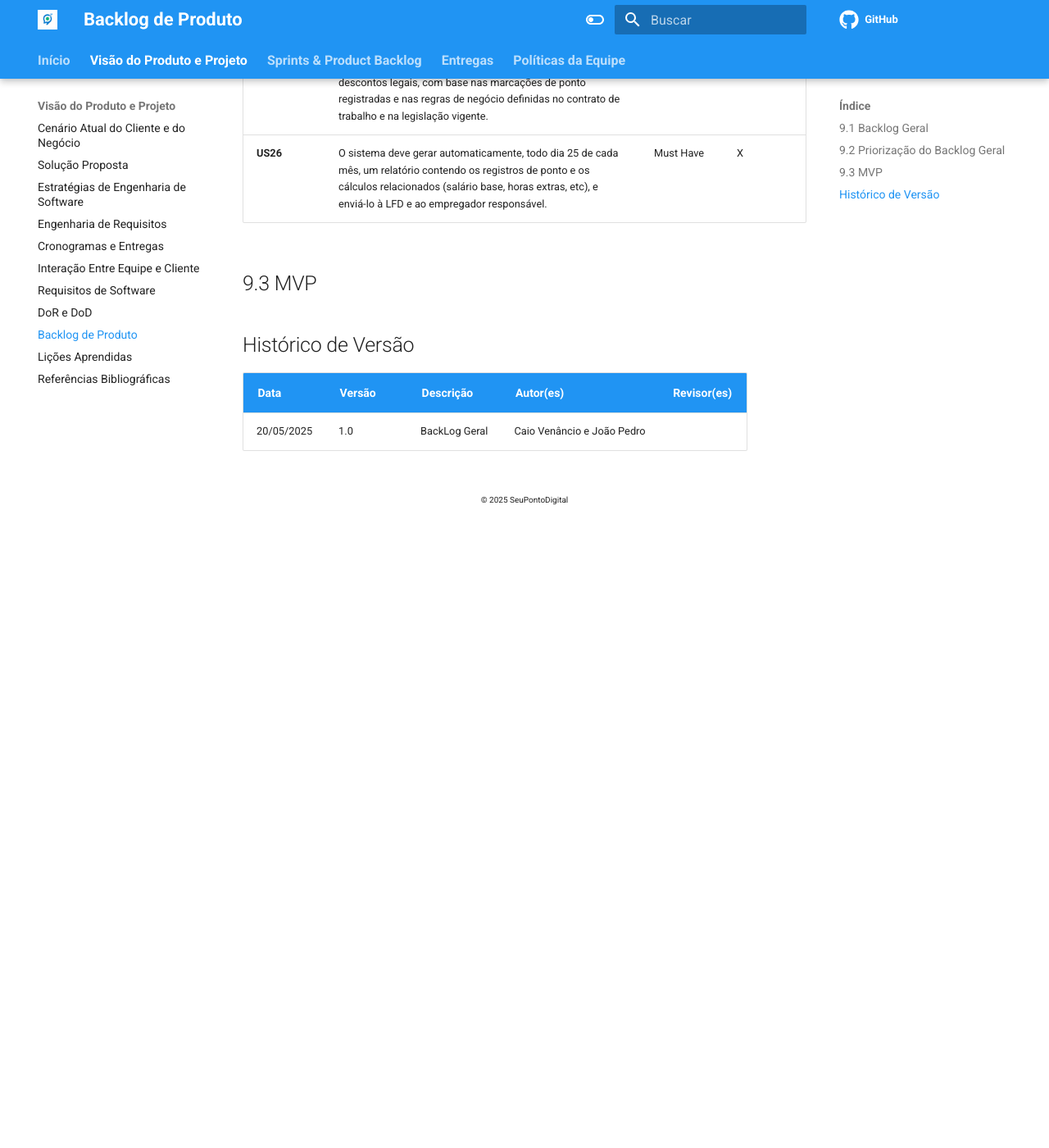
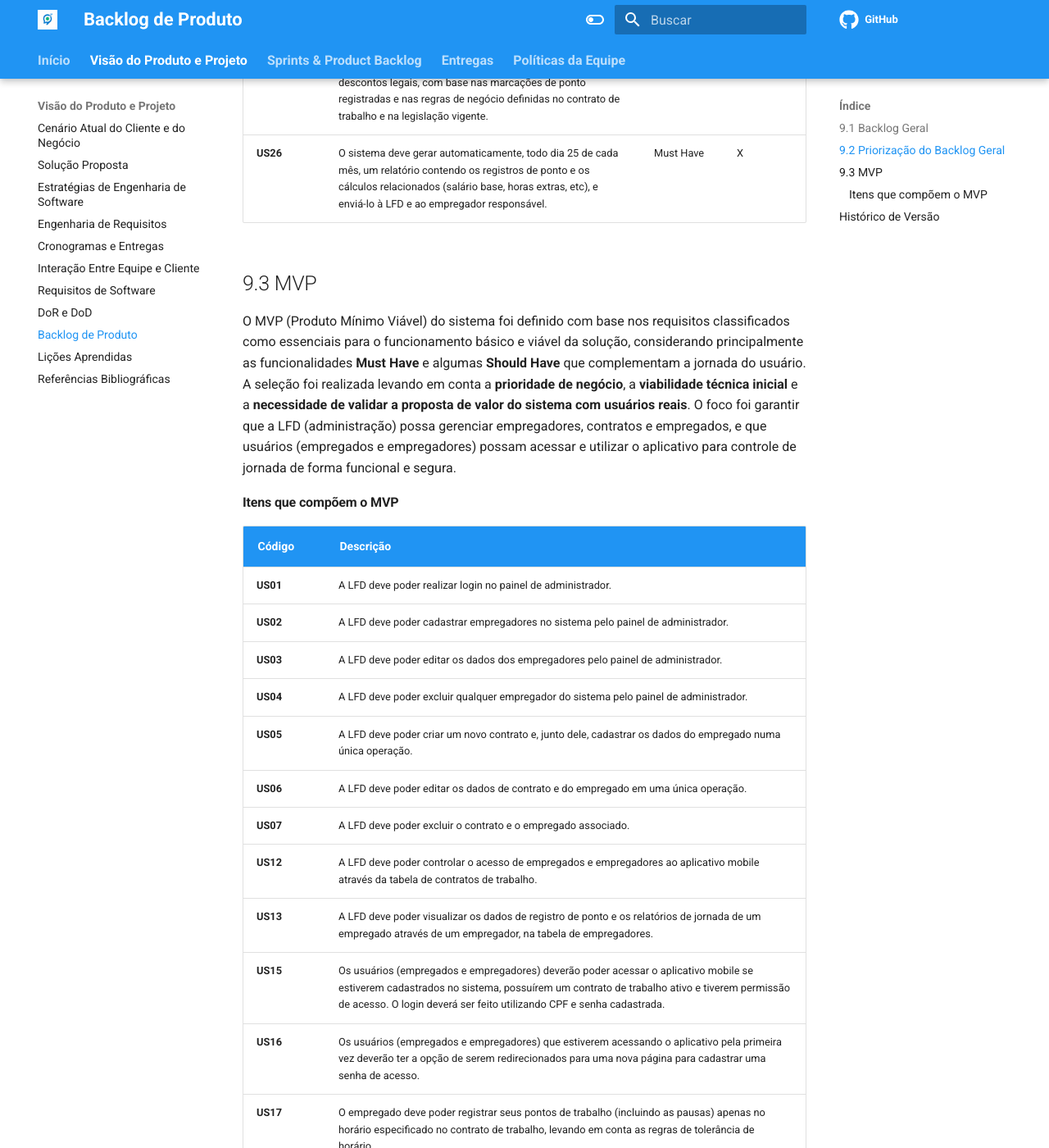
Before and after one commit to mdsreq-fga-unb/2025.1-T01-SeuPontoDigital, an MkDocs documentation site: the page built from docs/doc-visao/9-backlog.md, in a window 1280 px wide and 1400 px high, scrolled down 5105 px. Shown: the whole window at 82% size. Built offline with MkDocs 1.6.1 and Material for MkDocs 9.7.7, drawn with Linux system fonts in a browser that asks for light colours; comment, search, counter and statistics services are not loaded; before the commit the page ends 5735 px from its top, so only the background shows below that; some of the changed text lies outside the part shown.

Commit message:
feat(docs): adiciona mvp

```diff
--- a/docs/doc-visao/9-backlog.md
+++ b/docs/doc-visao/9-backlog.md
@@ -83,7 +83,30 @@ Data     | Descrição | Prioridade | MVP
 **US26**| O sistema deve gerar automaticamente, todo dia 25 de cada mês, um relatório contendo os registros de ponto e os cálculos relacionados (salário base, horas extras, etc), e enviá-lo à LFD e ao empregador responsável.|Must Have|X
 
 ## 9.3 MVP
+O MVP (Produto Mínimo Viável) do sistema foi definido com base nos requisitos classificados como essenciais para o funcionamento básico e viável da solução, considerando principalmente as funcionalidades **Must Have** e algumas **Should Have** que complementam a jornada do usuário. A seleção foi realizada levando em conta a **prioridade de negócio**, a **viabilidade técnica inicial** e a **necessidade de validar a proposta de valor do sistema com usuários reais**. O foco foi garantir que a LFD (administração) possa gerenciar empregadores, contratos e empregados, e que usuários (empregados e empregadores) possam acessar e utilizar o aplicativo para controle de jornada de forma funcional e segura.
 
+#### **Itens que compõem o MVP**
+
+| Código   | Descrição                                                                                                                                                                                                                                                 |
+| -------- | --------------------------------------------------------------------------------------------------------------------------------------------------------------------------------------------------------------------------------------------------------- |
+| **US01** | A LFD deve poder realizar login no painel de administrador.                                                                                                                                                                                               |
+| **US02** | A LFD deve poder cadastrar empregadores no sistema pelo painel de administrador.                                                                                                                                                                          |
+| **US03** | A LFD deve poder editar os dados dos empregadores pelo painel de administrador.                                                                                                                                                                           |
+| **US04** | A LFD deve poder excluir qualquer empregador do sistema pelo painel de administrador.                                                                                                                                                                     |
+| **US05** | A LFD deve poder criar um novo contrato e, junto dele, cadastrar os dados do empregado numa única operação.                                                                                                                                               |
+| **US06** | A LFD deve poder editar os dados de contrato e do empregado em uma única operação.                                                                                                                                                                        |
+| **US07** | A LFD deve poder excluir o contrato e o empregado associado.                                                                                                                                                                                              |
+| **US12** | A LFD deve poder controlar o acesso de empregados e empregadores ao aplicativo mobile através da tabela de contratos de trabalho.                                                                                                                         |
+| **US13** | A LFD deve poder visualizar os dados de registro de ponto e os relatórios de jornada de um empregado através de um empregador, na tabela de empregadores.                                                                                                 |
+| **US15** | Os usuários (empregados e empregadores) deverão poder acessar o aplicativo mobile se estiverem cadastrados no sistema, possuírem um contrato de trabalho ativo e tiverem permissão de acesso. O login deverá ser feito utilizando CPF e senha cadastrada. |
+| **US16** | Os usuários (empregados e empregadores) que estiverem acessando o aplicativo pela primeira vez deverão ter a opção de serem redirecionados para uma nova página para cadastrar uma senha de acesso.                                                       |
+| **US17** | O empregado deve poder registrar seus pontos de trabalho (incluindo as pausas) apenas no horário especificado no contrato de trabalho, levando em conta as regras de tolerância de horário.                                                               |
+| **US18** | O sistema deve validar se o empregado está em um raio mínimo de 50 metros e máximo de 100 metros do local definido em contrato como ponto autorizado para registro de jornada.                                                                            |
+| **US19** | O sistema deve enviar notificações aos empregados quando houver pendência de registro dentro dos horários estabelecidos em contrato.                                                                                                                      |
+| **US21** | Os empregados devem poder justificar suas faltas diretamente pelo aplicativo, enviando um arquivo que comprove o motivo da ausência.                                                                                                                      |
+| **US26** | O sistema deve gerar automaticamente, todo dia 25 de cada mês, um relatório contendo os registros de ponto e os cálculos relacionados (salário base, horas extras, etc), e enviá-lo à LFD e ao empregador responsável.                                    |
+
+---
 ## Histórico de Versão
 Data     | Versão | Descrição | Autor(es) | Revisor(es)
 -------- | ------ | --------- | ----- | ---------
```
